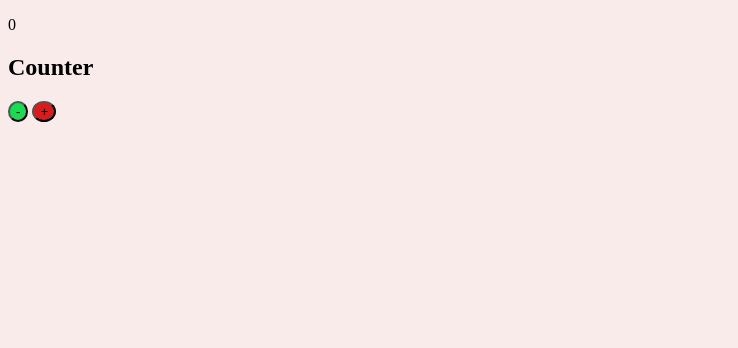
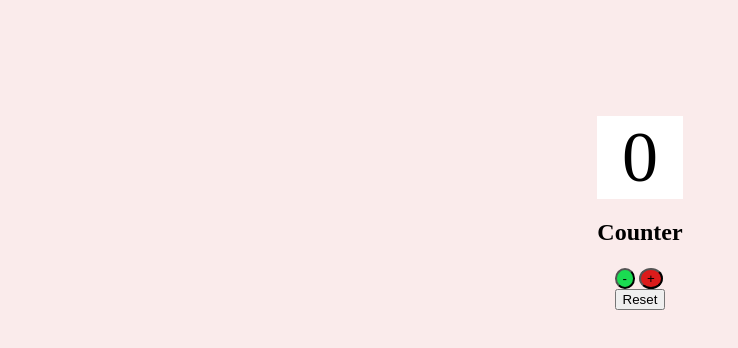
Before and after one commit to EarthDragon10/Progetto-JavaScript-Basics-di-Stefano-Laguda, a plain HTML site: page index.html in a window 1280 px wide. Shown: the whole page, without its empty margins (0-738 px from the left). Drawn offline with Linux system fonts and the light colour scheme.

Commit message:
Prove Generali per il Counter

```diff
--- a/css/style.css
+++ b/css/style.css
@@ -2,8 +2,46 @@ body {
     background-color: #FAEBEB;
 }
 
+main {
+    width: 100%;
+    height: 100%;
+    padding: 1em 0 1em 0;
+    display: flex;
+    justify-content: center;
+    align-self: center;
+    flex-direction: column;
+}
+
+/* Scritta del contatore */
 p, h2 {
     color: black;
+    margin-bottom: 2px;
+}
+
+p {
+    background-color: white;
+    text-align: center;
+    text-transform: uppercase;
+    font-size: 4.5rem;
+}
+
+.counter {
+    justify-content: center;
+    align-items: center;
+    padding: 20px;
+    margin: 0 auto;
+}
+
+/* I due bottoni */
+.buttons {
+    margin: 0 auto;
+    margin-bottom: 2px;
+}
+
+.add-less {
+    justify-content: center;
+    align-items: center;
+    margin: 0 auto;
 }
 
 #less {
--- a/index.html
+++ b/index.html
@@ -9,19 +9,28 @@
 </head>
 <body>
     <main>
-        <section>
+        <section class="counter">
+            <div class="zero">
+                <p>0</p>
+            </div>
 
-            <p>0</p>
             <h2>Counter</h2>
+        </section>
 
-            <div id="counter">
+        <section class="buttons">
+            <div class="add-less">
 
                 <button id="less">-</button>
                 <button id="more">+</button>
 
             </div>
+            <div class="reset">
 
+                <button>Reset</button>
+
+            </div>
         </section>
+
     </main>
 
 </body>
```
